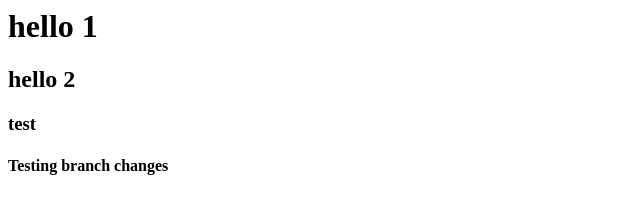
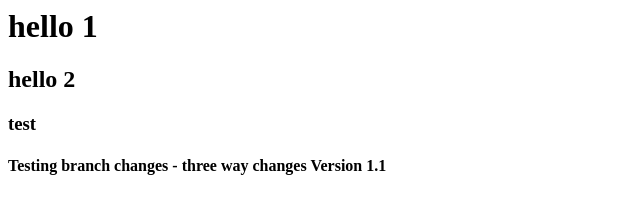
Before and after one commit to nileshdhiman/webtest, a plain HTML site: page index.html in a window 1280 px wide. Shown: the whole page, without its empty margins (0-640 px from the left). Drawn offline with Linux system fonts and the light colour scheme.

Commit message:
Three way changes

```diff
--- a/index.html
+++ b/index.html
@@ -1,4 +1,4 @@
 <h1> hello 1</h1>
 <h2>hello 2</h2>
 <h3> test</h3>
-<h4> Testing branch changes</h4>
+<h4> Testing branch changes -  three way changes Version 1.1</h4>
```
